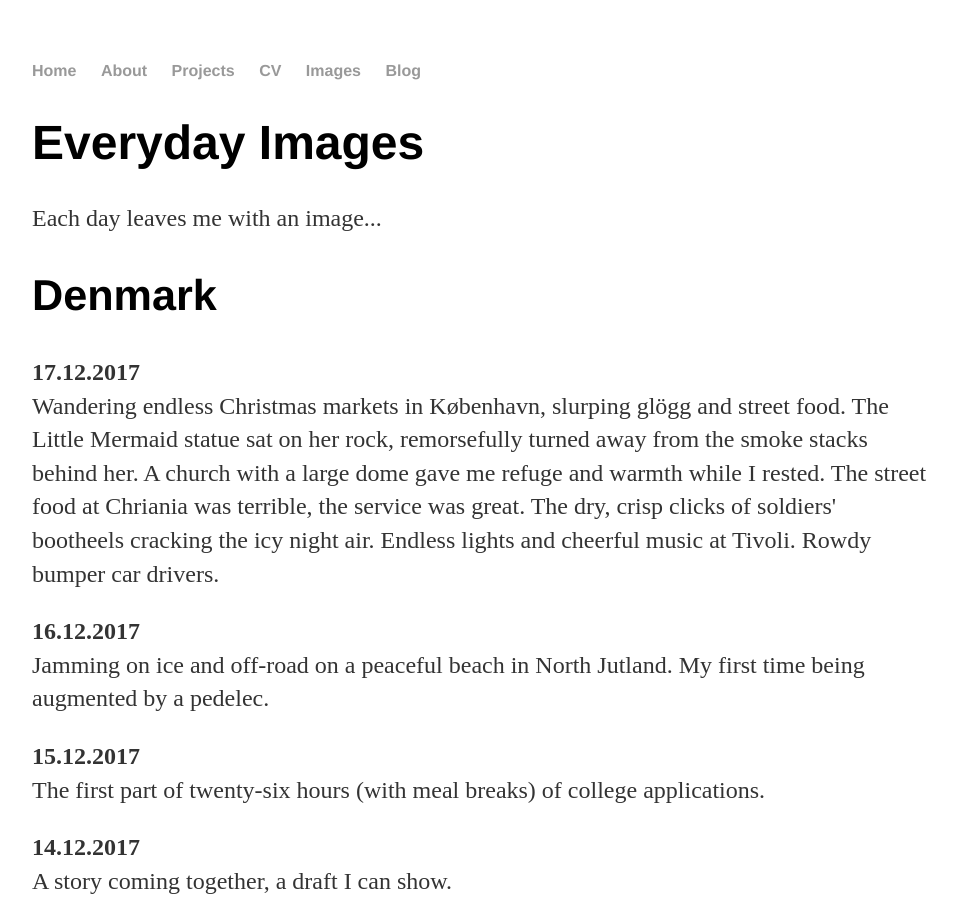
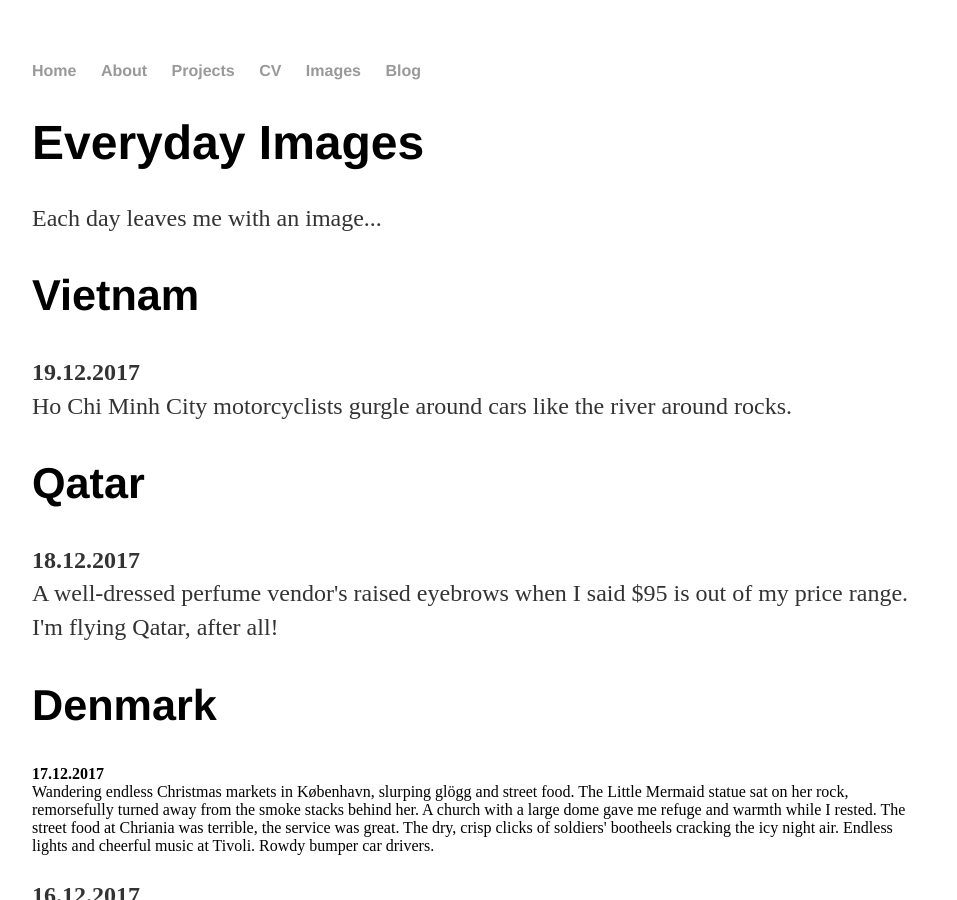
Before and after one commit to kuzura/kuzura.github.io, a Jekyll site: the page built from images/index.html, in a window 1280 px wide and 900 px high. Shown: the whole window, without its empty margins (160-1117 px from the left). Built offline with Jekyll 4.4.1, drawn with Linux system fonts in a browser that asks for light colours.

Commit message:
Update index.html

```diff
--- a/images/index.html
+++ b/images/index.html
@@ -9,10 +9,26 @@ title: Images From My Travels
 			Each day leaves me with an image...
 			</p>
 
-      <h2>Denmark</h2>
+      <h2>Vietnam</h2>
 
 
       <p>
+			<b>19.12.2017</b><br>
+      Ho Chi Minh City motorcyclists gurgle around cars like the river around rocks.
+			</p>
+
+
+      <h2>Qatar</h2>
+
+      <p>
+			<b>18.12.2017</b><br>
+      A well-dressed perfume vendor's raised eyebrows when I said $95 is out of my price range. I'm flying Qatar, after all!
+			</p>
+
+      <p>
+
+      <h2>Denmark</h2>
+
 			<b>17.12.2017</b><br>
       Wandering endless Christmas markets in København, slurping glögg and street food. The Little Mermaid statue sat on her rock,
 	      remorsefully turned away from the smoke stacks behind her. A church with a large dome gave me refuge and warmth while
```
